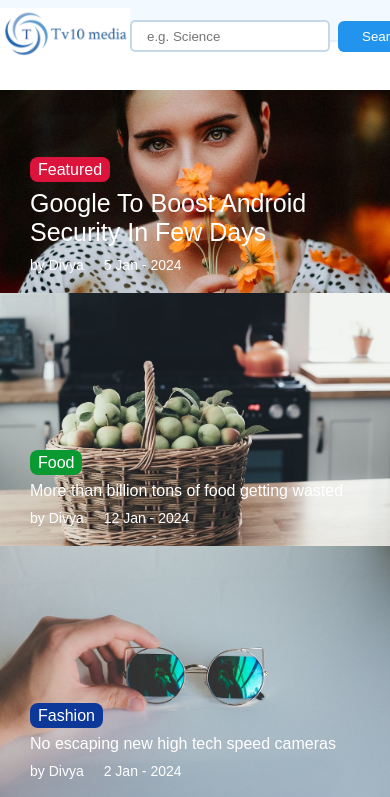
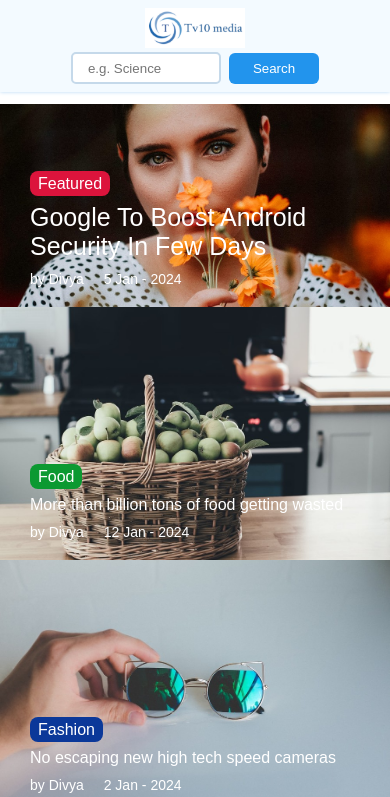
Before and after one commit to divya814/News-App, a plain HTML site: page index.html in a window 390 px wide. Shown: the top 797 px of the page. Drawn offline with Linux system fonts and the light colour scheme; no server answers.

Commit message:
Update style.css

```diff
--- a/style.css
+++ b/style.css
@@ -51,7 +51,6 @@ nav {
     z-index: 99;
     left: 0;
     right: 0;
-    height:40px;
 }
 
 .main-nav {
@@ -286,4 +285,16 @@ main {
         width: 90%;
         margin: auto;
     }
-  }
+    .main-nav{
+      display: flex;
+      flex-direction: column;
+    }
+    .news-input{
+      width: 150px;
+    }
+    .company-logo img {
+      width: 100px;
+    }
+    main {
+      margin-top: 54px;
+    }
```
